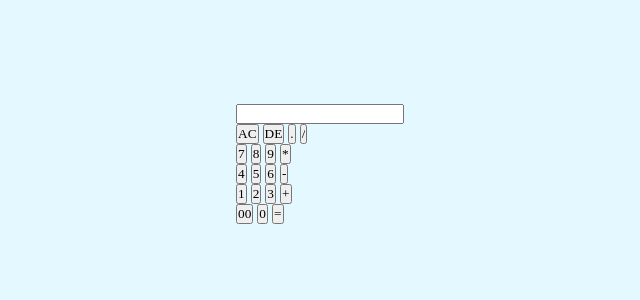
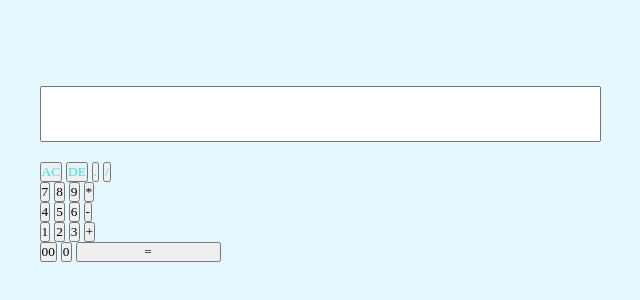
Before and after one commit to zvi101/testingCommandGit, a plain HTML site: page index.html in a window 1280 px wide. Shown: the part 236-536 px from the top of the page, without its empty margins (320-960 px from the left). Drawn offline with Linux system fonts and the light colour scheme.

Commit message:
commit-2

```diff
--- a/index.html
+++ b/index.html
@@ -9,6 +9,7 @@
 </head>
 
 <body>
+    <div class="container">
         <div class="container">
             <form>
                 <div class="display">
@@ -45,6 +46,7 @@
                 </div>
             </form>
         </div>
+    </div>
 </body>
 
 </html>
--- a/style.css
+++ b/style.css
@@ -13,7 +13,13 @@
     justify-content: center;
 }
 
-.form input {
+.calculator {
+    background: #3a5542;
+    border-radius: 10px;
+    padding: 20px;
+}
+
+.calculator form input {
     border: 0;
     outline: 0;
     width: 60px;
@@ -25,3 +31,26 @@
     margin: 10px;
     color: #eeeaea89;
 }
+
+form .display {
+    display: flex;
+    justify-content: flex-end;
+    margin: 20px 0;
+}
+
+form .display input {
+    text-align: right;
+    flex: 1;
+    font-size: 45px;
+
+    box-shadow: none;
+}
+
+form input.equal {
+    width: 145px;
+}
+
+
+form .operator input {
+    color: rgb(33, 240, 237);
+}
```
Lines whose indentation alone changed are shown as unchanged.
